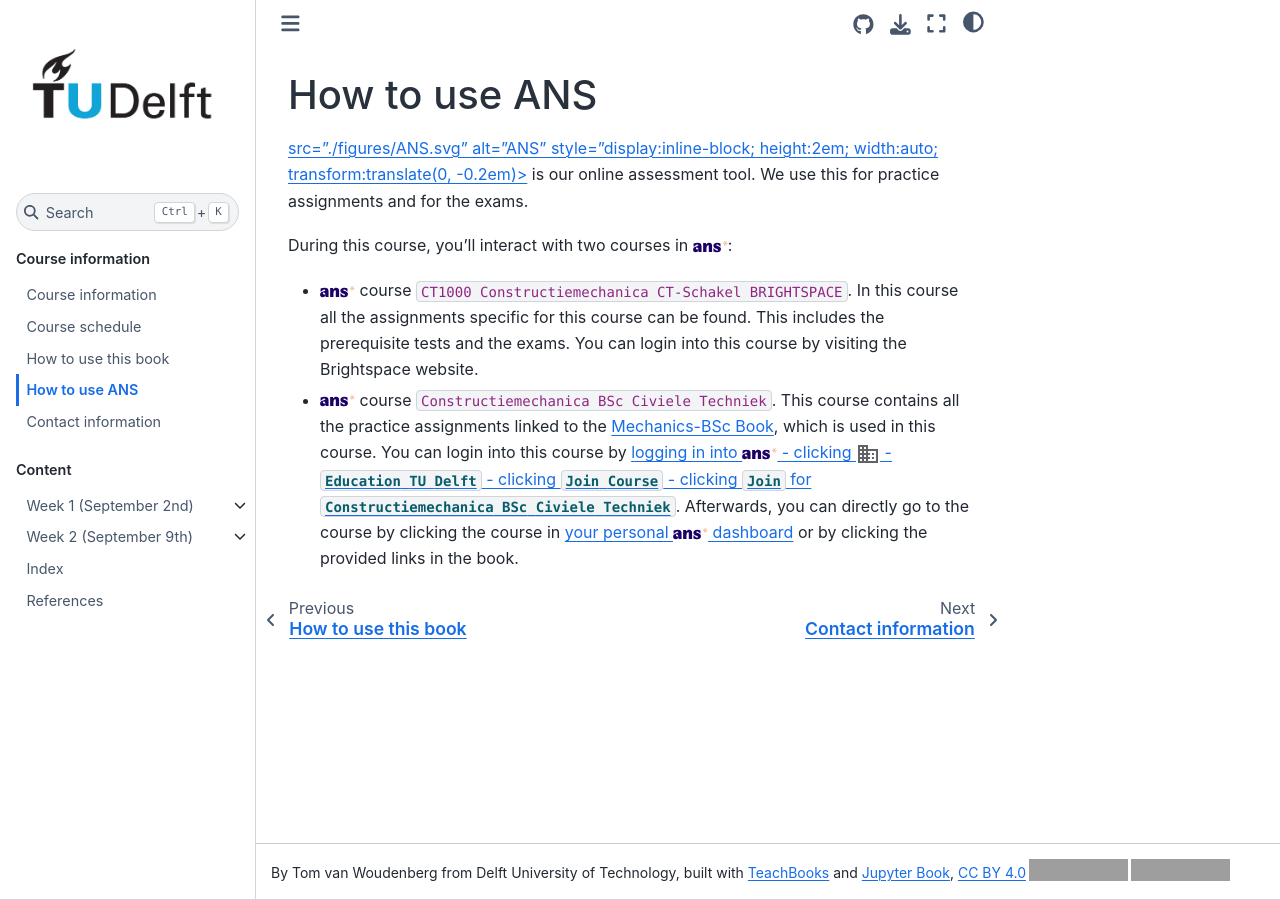
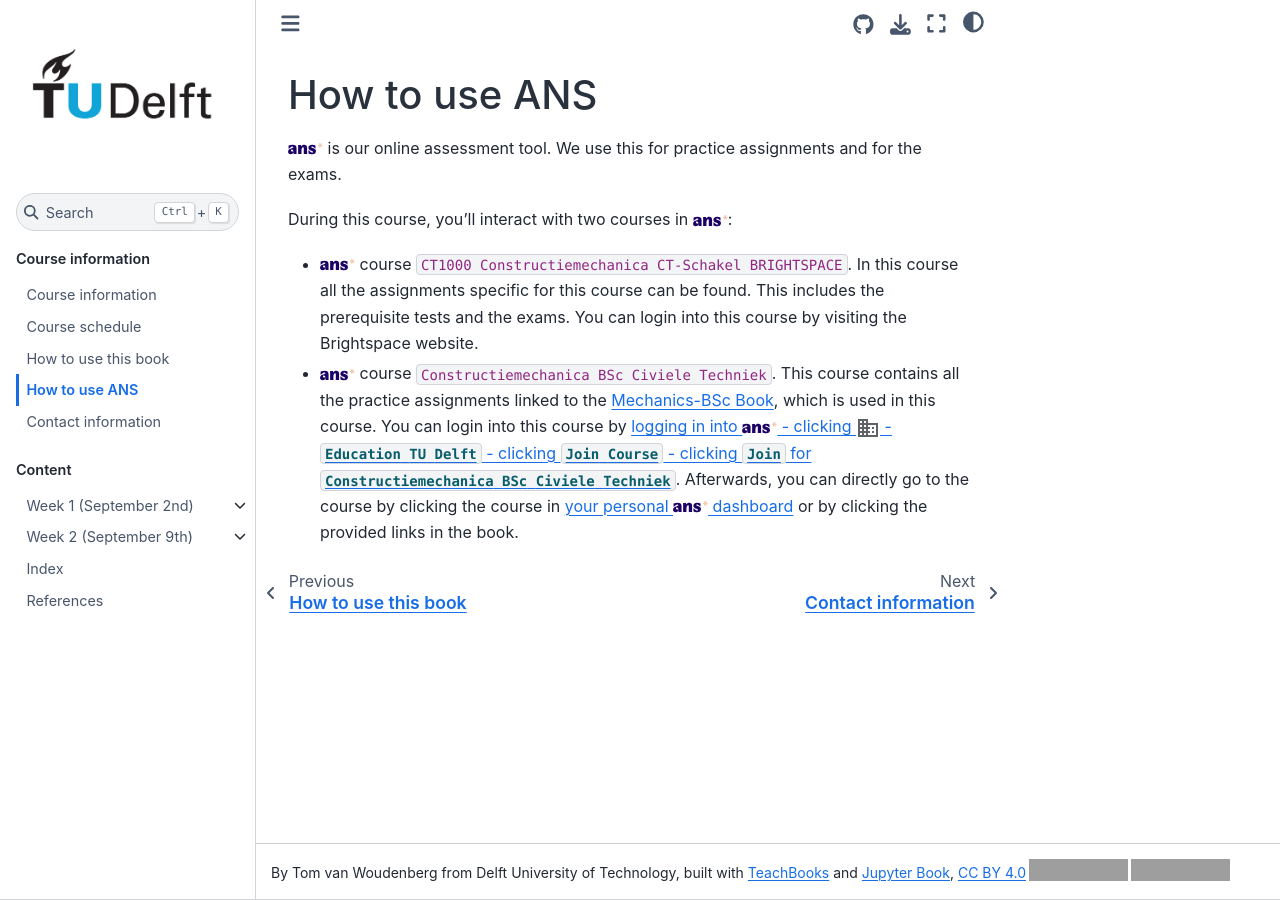
Before and after one commit to TeachBooks/bridging_mechanics, a Jupyter Book: the page built from book/ANS.md, in a window 1280 px wide. Built offline with Jupyter Book 1.0.4 settings and Sphinx 7.4.7 and the Sphinx Book theme 1.1.4, drawn with Linux system fonts in a browser that asks for light colours; pages that are not in the unit, such as notebooks, are missing from menus; comment, search, counter and statistics services are not loaded; grey boxes are pictures that could not be loaded.

Commit message:
Update ANS.md

```diff
--- a/book/ANS.md
+++ b/book/ANS.md
@@ -1,6 +1,6 @@
 # How to use ANS
 
-[src="./figures/ANS.svg" alt="ANS" style="display:inline-block; height:2em; width:auto; transform:translate(0, -0.2em)>](https://ans.app/) is our online assessment tool. We use this for practice assignments and for the exams.
+[<img height="12px" src="./figures/ANS.svg" alt="ANS">](https://ans.app/) is our online assessment tool. We use this for practice assignments and for the exams.
 
 During this course, you'll interact with two courses in [<img height="12px" src="./figures/ANS.svg" alt="ANS">](https://ans.app/):
 - [<img height="12px" src="./figures/ANS.svg" alt="ANS">](https://ans.app/) course `CT1000 Constructiemechanica CT-Schakel BRIGHTSPACE`. In this course all the assignments specific for this course can be found. This includes the prerequisite tests and the exams. You can login into this course by visiting the Brightspace website.
```
